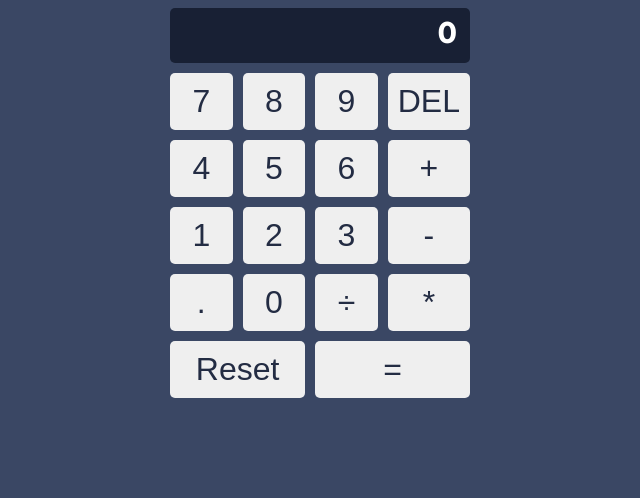
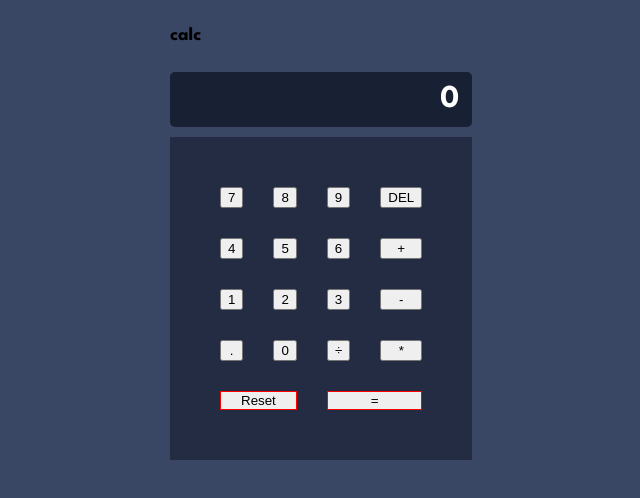
Before and after one commit to bjorgvinkodehode/Calculator2, a React (Vite) app: page / in a window 1280 px wide. Shown: the top 498 px of the page, without its empty margins (320-960 px from the left). Built offline with nearby package versions, Linux system fonts and the light colour scheme.

Commit message:
layout changes

```diff
--- a/index.html
+++ b/index.html
@@ -2,7 +2,11 @@
 <html lang="en">
   <head>
     <meta charset="UTF-8" />
-    <link rel="icon" type="image/svg+xml" href="/vite.svg" />
+    <link
+      rel="icon"
+      type="image/svg+xml"
+      href="/src/images/favicon-32x32.png"
+    />
     <meta name="viewport" content="width=device-width, initial-scale=1.0" />
     <link rel="preconnect" href="https://fonts.googleapis.com" />
     <link rel="preconnect" href="https://fonts.gstatic.com" crossorigin />
@@ -10,7 +14,7 @@
       href="https://fonts.googleapis.com/css2?family=League+Spartan:wght@700&display=swap"
       rel="stylesheet"
     />
-    <title>Vite + React</title>
+    <title>Reiknivél</title>
   </head>
   <body>
     <div id="root"></div>
--- a/src/App.jsx
+++ b/src/App.jsx
@@ -146,18 +146,21 @@
 
    return (
      <div className="calculator-grid">
+      <h3>calc</h3>
        <div className="output">
          <div className="previous-operand">
            {formatOperand(previousOperand)} {operation}
          </div>
          <div className="current-operand">{formatOperand(currentOperand)}</div>
        </div>
+       <div className="buttons">
        <DigitButton digit="7" dispatch={dispatch} />
        <DigitButton digit="8" dispatch={dispatch} />
        <DigitButton digit="9" dispatch={dispatch} />
        <button onClick={() => dispatch({ type: ACTIONS.DELETE_DIGIT })}>
          DEL
        </button>
+
        <DigitButton digit="4" dispatch={dispatch} />
        <DigitButton digit="5" dispatch={dispatch} />
        <DigitButton digit="6" dispatch={dispatch} />
@@ -171,7 +174,7 @@
        <OperationButton operation="÷" dispatch={dispatch} />
        <OperationButton operation="*" dispatch={dispatch} />
        <button
-            className="button-span-two" /* Update the class name to button-span-two */
+            className="button-span-two"
             onClick={() => dispatch({ type: ACTIONS.CLEAR })}
           >
             Reset
@@ -182,6 +185,7 @@
           >
             =
       </button>
+      </div>
      </div>
    );
  }
--- a/src/Style.css
+++ b/src/Style.css
@@ -1,80 +1,76 @@
 :root {
-  font-family: 'League Spartan', sans-serif;
+  font-family: "League Spartan", sans-serif;
+  background-color: var(--clr-Theme1Verydarkdesaturatedbluemainbackground);
   /* numbers */
   --font-size: 32px;
-   background-color: var(--clr-Verydarkdesaturatedbluemainbackground);
 
   /* colors for Backgrounds Theme 1 */
-  --clr-Verydarkdesaturatedbluemainbackground: hsl(222, 26%, 31%);
-  --clr-Verydarkdesaturatedbluetogglebackgroundkeypadbackground: hsl(
+  --clr-Theme1Verydarkdesaturatedbluemainbackground: hsl(222, 26%, 31%);
+  --clr-Theme1Verydarkdesaturatedbluetogglebackgroundkeypadbackground: hsl(
     223,
     31%,
     20%
   );
-  --clr-Verydarkdesaturatedbluescreenbackground: hsl(224, 36%, 15%);
+  --clr-Theme1Verydarkdesaturatedbluescreenbackground: hsl(224, 36%, 15%);
 
   /* colors for Keys */
-  --clr-Desaturateddarkbluekeybackground: hsl(225, 21%, 49%);
-  --clr-Desaturateddarkbluekeyshadow: hsl(224, 28%, 35%);
+  --clr-Theme1Desaturateddarkbluekeybackground: hsl(225, 21%, 49%);
+  --clr-Theme1Desaturateddarkbluekeyshadow: hsl(224, 28%, 35%);
 
-  --clr-Redkeybackgroundtoggle: hsl(6, 63%, 50%);
-  --clr-Darkredkeyshadow: hsl(6, 70%, 34%);
+  --clr-Theme1Redkeybackgroundtoggle: hsl(6, 63%, 50%);
+  --clr-Theme1Darkredkeyshadow: hsl(6, 70%, 34%);
 
-  --clr-Lightgrayishorangekeybackground: hsl(30, 25%, 89%);
-  --clr-Grayishorangekeyshadow: hsl(28, 16%, 65%);
+  --clr-Theme1Lightgrayishorangekeybackground: hsl(30, 25%, 89%);
+  --clr-Theme1Grayishorangekeyshadow: hsl(28, 16%, 65%);
 
   /* colors for text */
-  --clr-Verydarkgrayishblue: hsl(221, 14%, 31%);
+  --clr-Theme1Verydarkgrayishblue: hsl(221, 14%, 31%);
   --clr-White: hsl(0, 0%, 100%);
 
   /* colors for Backgrounds Theme 2 */
-  --clr-Lightgraymainbackground: hsl(0, 0%, 90%);
-  --clr-Grayishredtogglebackgroundkeypadbackground: hsl(0, 5%, 81%);
-  --clr-Verylightgrayscreenbackground: hsl(0, 0%, 93%);
+  --clr-Theme2Lightgraymainbackground: hsl(0, 0%, 90%);
+  --clr-Theme2Grayishredtogglebackgroundkeypadbackground: hsl(0, 5%, 81%);
+  --clr-Theme2Verylightgrayscreenbackground: hsl(0, 0%, 93%);
 
   /* colors for Keys */
-  --clr-Darkmoderatecyankeybackground: hsl(185, 42%, 37%);
-  --clr-Verydarkcyankeyshadow: hsl(185, 58%, 25%);
+  --clr-Theme2Darkmoderatecyankeybackground: hsl(185, 42%, 37%);
+  --clr-Theme2Verydarkcyankeyshadow: hsl(185, 58%, 25%);
 
-  --clr-Orangekeybackgroundtoggle: hsl(25, 98%, 40%);
-  --clr-Darkorangekeyshadow: hsl(25, 99%, 27%);
+  --clr-Theme2Orangekeybackgroundtoggle: hsl(25, 98%, 40%);
+  --clr-Theme2Darkorangekeyshadow: hsl(25, 99%, 27%);
 
-  --clr-Lightgrayishyellowkeybackground: hsl(45, 7%, 89%);
-  --clr-Darkgrayishorangekeyshadow: hsl(35, 11%, 61%);
+  --clr-Theme2Lightgrayishyellowkeybackground: hsl(45, 7%, 89%);
+  --clr-Theme2Darkgrayishorangekeyshadow: hsl(35, 11%, 61%);
 
   /* colors for text */
-  --clr-Verydarkgrayishyellow: hsl(60, 10%, 19%);
+  --clr-Theme2Verydarkgrayishyellow: hsl(60, 10%, 19%);
 
   /* colors for Backgrounds Theme 3 */
-  --clr-Verydarkvioletmainbackground: hsl(268, 75%, 9%);
-  --clr-Verydarkviolettogglebackgroundkeypadbackgroundscreenbackground: hsl(
+  --clr-Theme3Verydarkvioletmainbackground: hsl(268, 75%, 9%);
+  --clr-Theme3Verydarkviolettogglebackgroundkeypadbackgroundscreenbackground: hsl(
     268,
     71%,
     12%
   );
 
   /* colors for Keys */
-  --clr-Darkvioletkeybackground: hsl(281, 89%, 26%);
-  --clr-Vividmagentakeyshadow: hsl(285, 91%, 52%);
+  --clr-Theme3Darkvioletkeybackground: hsl(281, 89%, 26%);
+  --clr-Theme3Vividmagentakeyshadow: hsl(285, 91%, 52%);
 
-  --clr-Purecyankeybackgroundtoggle: hsl(176, 100%, 44%);
-  --clr-Softcyankeyshadow: hsl(177, 92%, 70%);
+  --clr-Theme3Purecyankeybackgroundtoggle: hsl(176, 100%, 44%);
+  --clr-Theme3Softcyankeyshadow: hsl(177, 92%, 70%);
 
-  --clr-Verydarkvioletkeybackground: hsl(268, 47%, 21%);
-  --clr-Darkmagentakeyshadow: hsl(290, 70%, 36%);
+  --clr-Theme3Verydarkvioletkeybackground: hsl(268, 47%, 21%);
+  --clr-Theme3Darkmagentakeyshadow: hsl(290, 70%, 36%);
 
   /* colors for text */
-  --clr-Lightyellow: hsl(52, 100%, 62%);
-  --clr-Verydarkblue: hsl(198, 20%, 13%);
-
-
-
-
-
+  --clr-Theme3Lightyellow: hsl(52, 100%, 62%);
+  --clr-Theme3Verydarkblue: hsl(198, 20%, 13%);
+}
 
 .calculator-grid {
   display: grid;
-    grid-template-columns: repeat(4, 1fr);
+  grid-template-columns: repeat(4, fr);
   gap: 10px;
   max-width: 300px;
   margin: 0 auto;
@@ -86,47 +82,43 @@
   flex-direction: fixed;
   justify-content: end;
   align-items: flex-end;
-  background-color: var(--clr-Verydarkdesaturatedbluescreenbackground);
+  background-color: var(--clr-Theme1Verydarkdesaturatedbluescreenbackground);
+  color: var(--clr-White);
   padding: 10px;
   border-radius: 5px;
   overflow: hidden;
 }
 
+.buttons {
+  background-color: var(
+    --clr-Theme1Verydarkdesaturatedbluetogglebackgroundkeypadbackground
+  );
+  padding: 50px;
+  display: grid;
+  grid-template-columns: repeat(4, 1fr);
+  grid-column: span 4;
+  gap: 30px;
+  max-width: 300px;
+  margin: 0 auto;
+}
+
+.button-span-two {
+  grid-column: span 2;
+  border: 1px solid red;
+}
+
 .previous-operand {
   font-size: var(--font-size);
   color: var(--clr-White);
-  text-overflow: ellipsis; /* Show ellipsis (...) if text overflows */
-  white-space: nowrap; /* Prevent line breaks */
+  text-overflow: ellipsis;
+  white-space: nowrap;
 }
 
 .current-operand {
   font-size: var(--font-size);
   color: var(--clr-White);
-  text-overflow: ellipsis; /* Show ellipsis (...) if text overflows */
-  white-space: nowrap; /* Prevent line breaks */
+  text-overflow: ellipsis;
+  white-space: nowrap;
   padding: 3px;
   max-width: 280px;
-
 }
-
-
-button {
-  display: flex;
-  justify-content: center;
-  align-items: center;
-  color: var(--clr-Verydarkdesaturatedbluetogglebackgroundkeypadbackground);
-  font-size: var(--font-size);
-  border: none;
-  border-radius: 5px;
-  cursor: pointer;
-  padding: 10px 10px;
-}
-
-.button-container {
-  display: flex;
-  justify-content: center;
-}
-
-.button-span-two {
-  grid-column: span 2;
-}
```
Lines whose indentation alone changed are shown as unchanged.
